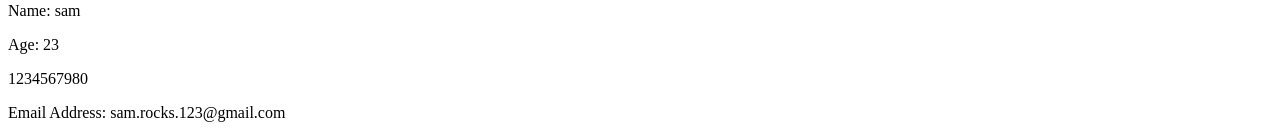
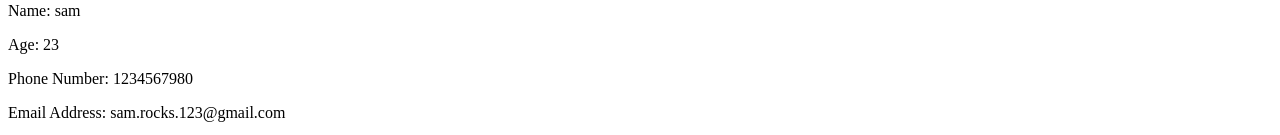
Before and after one commit to iamwatchdogs/Learning-React, a React (Vite) app: page / in a window 1280 px wide. Shown: the part 1094-1229 px from the top of the page. Built offline with nearby package versions, Linux system fonts and the light colour scheme.

Commit message:
Finished examples

```diff
--- a/src/components/examples/UserDisplayCardDestructuring.jsx
+++ b/src/components/examples/UserDisplayCardDestructuring.jsx
@@ -4,7 +4,7 @@
         <h3>User Information:</h3>
         <p>Name: {user}</p>
         <p>Age: {age}</p>
-        <p>{phoneno}</p>
+        <p>Phone Number: {phoneno}</p>
         <p>Email Address: {email}</p>
       </div>
     );
--- a/src/components/examples/UserDisplayCardProps.jsx
+++ b/src/components/examples/UserDisplayCardProps.jsx
@@ -4,7 +4,7 @@
       <h3>User Information:</h3>
       <p>Name: {props.user}</p>
       <p>Age: {props.age}</p>
-      <p>{props.phoneno}</p>
+      <p>Phone Number: {props.phoneno}</p>
       <p>Email Address: {props.email}</p>
     </div>
   );
```
